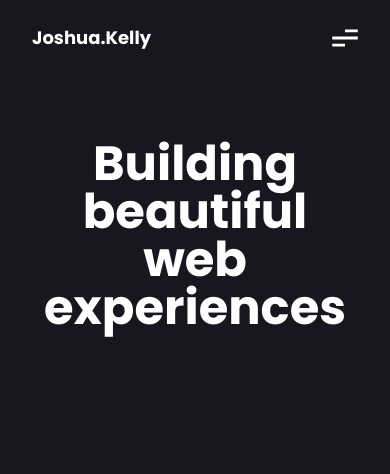
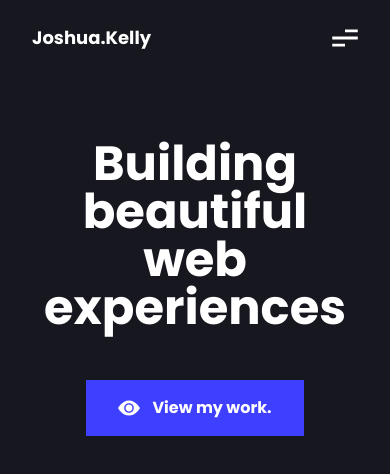
Before and after one commit to hewhodevs/portfolio-tailwind-edition, a website: page src/index.html in a window 390 px wide. Drawn offline with Linux system fonts and the light colour scheme.

Commit message:
added responsive view work button to hero section

```diff
--- a/src/index.html
+++ b/src/index.html
@@ -53,7 +53,17 @@
 
       <div class="flex flex-wrap lg:ml-20 justify-center md:justify-start max-w-xl mt-0 md:my-36">
         <h1 class="font-bold text-5xl md:text-6xl lg:text-7xl text-center md:text-left">Building <br> beautiful web experiences</h1>
-
+        <div class="w-full flex justify-center md:justify-start">
+          <button class="px-8 py-4 bg-theme text-white font-bold mt-12 flex items-center space-x-3">
+              <div>
+                  <svg width="22" height="22" viewBox="0 0 22 22" fill="none" xmlns="http://www.w3.org/2000/svg">
+                      <path d="M14.4375 11C14.4375 11.9117 14.0753 12.786 13.4307 13.4307C12.786 14.0753 11.9117 14.4375 11 14.4375C10.0883 14.4375 9.21398 14.0753 8.56932 13.4307C7.92466 12.786 7.5625 11.9117 7.5625 11C7.5625 10.0883 7.92466 9.21398 8.56932 8.56932C9.21398 7.92466 10.0883 7.5625 11 7.5625C11.9117 7.5625 12.786 7.92466 13.4307 8.56932C14.0753 9.21398 14.4375 10.0883 14.4375 11Z" fill="white"/>
+                      <path d="M0 11C0 11 4.125 3.4375 11 3.4375C17.875 3.4375 22 11 22 11C22 11 17.875 18.5625 11 18.5625C4.125 18.5625 0 11 0 11ZM11 15.8125C12.2764 15.8125 13.5004 15.3055 14.403 14.403C15.3055 13.5004 15.8125 12.2764 15.8125 11C15.8125 9.72365 15.3055 8.49957 14.403 7.59705C13.5004 6.69453 12.2764 6.1875 11 6.1875C9.72365 6.1875 8.49957 6.69453 7.59705 7.59705C6.69453 8.49957 6.1875 9.72365 6.1875 11C6.1875 12.2764 6.69453 13.5004 7.59705 14.403C8.49957 15.3055 9.72365 15.8125 11 15.8125Z" fill="white"/>
+                  </svg>
+              </div>
+              <span>View my work.</span>
+          </button>
+      </div>
       </div>
     </div>
   </div>
```
Also changed, not shown: dist/tailwind.css.
